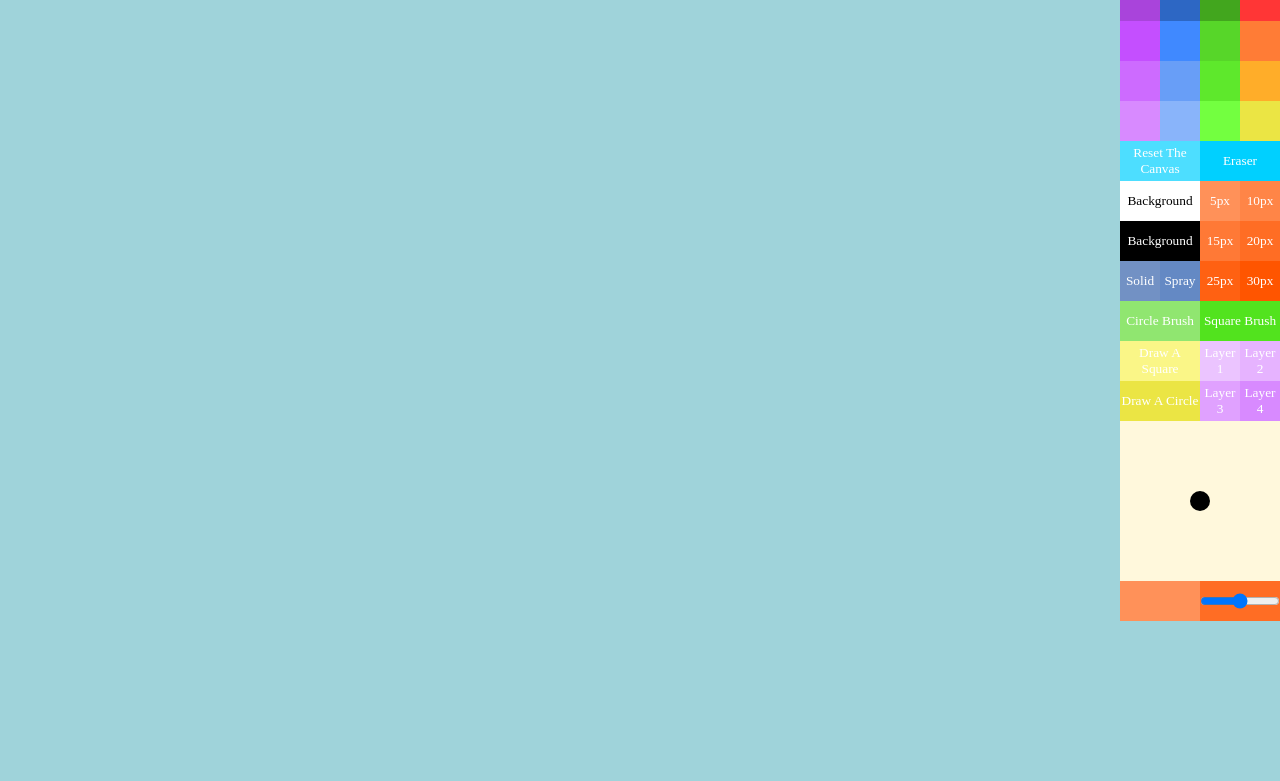
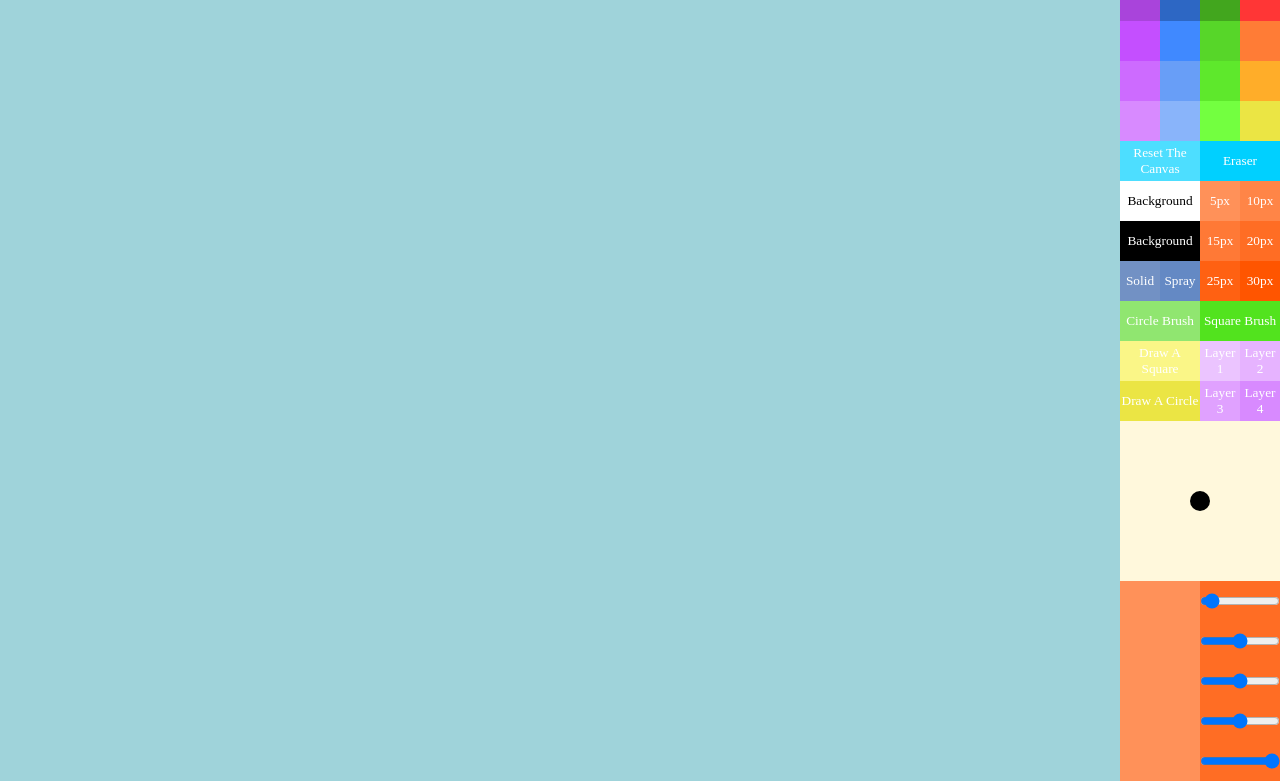
Before and after one commit to Techhead55/Paint.js, a plain HTML site: page index.html in a window 1280 px wide. Shown: the part 59-840 px from the top of the page. Before the commit the page ends 800 px from the top, so only its background shows below. Drawn offline with Linux system fonts and the light colour scheme; a web font is replaced by a local one.

Commit message:
v0.0.6.6
Bug fixes and started colour conversion.

```diff
--- a/index.html
+++ b/index.html
@@ -25,7 +25,7 @@
         <button id="button1" class="button" onclick="colourSet(colours[12])"></button>
         <button id="button2" class="button" onclick="colourSet(colours[8])"></button>
         <button id="button3" class="button" onclick="colourSet(colours[4])"></button>
-        <button id="button4" class="button" onclick="colourSet(colours[0])"></button>
+        <button id="button4" class="button" onclick="colourSet(255, 54, 54, o)"></button>
         <button id="button5" class="button" onclick="colourSet(colours[13])"></button>
         <button id="button6" class="button" onclick="colourSet(colours[9])"></button>
         <button id="button7" class="button" onclick="colourSet(colours[5])"></button>
@@ -71,7 +71,27 @@
         <!-- size slider-->
         <div id="sizeDisplay"></div>
         <div id="size"></div>
-        <input type="range" id="size" min="5" max="80" onchange="brushSet(this.value);">
+        <input type="range" id="size" min="5" max="80" value="10" onchange="brushSet(this.value);">
+
+        <!-- R -->
+        <div id="rcolDisplay"></div>
+        <div id="rcol"></div>
+        <input type="range" id="rcol" min="5" max="255" onchange="colourSet(this.value,g,b,o);">
+
+        <!-- G -->
+        <div id="gcolDisplay"></div>
+        <div id="gcol"></div>
+        <input type="range" id="gcol" min="5" max="255" onchange="colourSet(r,this.value,b,o);">
+
+        <!-- B -->
+        <div id="bcolDisplay"></div>
+        <div id="bcol"></div>
+        <input type="range" id="bcol" min="5" max="255" onchange="colourSet(r,g,this.value,o);">
+
+        <!-- O -->
+        <div id="ocolDisplay"></div>
+        <div id="ocol"></div>
+        <input type="range" id="ocol" min="1" max="100" value="100" onchange="colourSet(r,g,b,this.value);">
 
 
 
--- a/main.js
+++ b/main.js
@@ -16,6 +16,11 @@ var context5 = canvas5.getContext('2d');
 var canvas6 = document.getElementById('brushDisplay');
 var context6 = canvas6.getContext('2d');
 
+// Colours
+var r = 100,
+    g = 100,
+    b = 100,
+    o = 100;
 //resize
 function resizeCanvas(input) {
     input.width = document.width - 160;
@@ -95,10 +100,14 @@ function draw(x, y) {
         }
     }
 }
-function colourSet(input) {
-    brushColour = input;
+function colourSet(inr, ing, inb, ino) {
+    r = inr;
+    g = ing;
+    b = inb;
+    o = ino/100;
+    display(canvas6.width / 2, canvas6.height / 2);
+    brushColour = "rgba("+r+","+g+","+b+","+o+")";
     mode = "draw";
-    document.getElementById('colourpicker').style.backgroundColor = input;
 }
 function reset() {
     layerSelected.clearRect(0, 0, canvas.width, canvas.height);
@@ -108,7 +117,8 @@ function erase() {
 }
 function brushSet(input) {
     brushSize = input;
-    document.getElementById("brushDisplay").innerHTML = brushSize;
+    document.getElementById("brushDisplay").innerHTML = brushSize + "";
+    display(canvas6.width / 2, canvas6.height / 2);
 }
 function backgroundColour(input) {
     context.beginPath();
--- a/style.css
+++ b/style.css
@@ -99,7 +99,13 @@ body{
     color: white;
 }
 
-
+/* Brush Display*/
+#brushDisplay {
+    position: absolute;
+    background-color: #FFF8DC;
+    top: 480px;
+    right: 0px;
+}
 
 /*SIZE*/
 #size {
@@ -121,13 +127,89 @@ body{
     height: 40px;
     width: 80px;
 }
-#brushDisplay {
+
+
+/* R */
+#rcol {
     position: absolute;
-    background-color: #FFF8DC;
-    top: 480px;
+    background-color: #FF6D24;
+    top: 680px;
     right: 0px;
+    height: 40px;
+    width: 80px;
+    padding: 0px;
+    margin: 0px;
+    border: 0px;
+}
+#rcolDisplay {
+    position: absolute;
+    background-color: #FF9159;
+    top: 680px;
+    right: 80px;
+    height: 40px;
+    width: 80px;
+}
+/* G */
+#gcol {
+    position: absolute;
+    background-color: #FF6D24;
+    top: 720px;
+    right: 0px;
+    height: 40px;
+    width: 80px;
+    padding: 0px;
+    margin: 0px;
+    border: 0px;
+}
+#gcolDisplay {
+    position: absolute;
+    background-color: #FF9159;
+    top: 720px;
+    right: 80px;
+    height: 40px;
+    width: 80px;
+}
+/* B */
+#bcol {
+    position: absolute;
+    background-color: #FF6D24;
+    top: 760px;
+    right: 0px;
+    height: 40px;
+    width: 80px;
+    padding: 0px;
+    margin: 0px;
+    border: 0px;
+}
+#bcolDisplay {
+    position: absolute;
+    background-color: #FF9159;
+    top: 760px;
+    right: 80px;
+    height: 40px;
+    width: 80px;
 }
 
+/* O */
+#ocol {
+    position: absolute;
+    background-color: #FF6D24;
+    top: 800px;
+    right: 0px;
+    height: 40px;
+    width: 80px;
+    padding: 0px;
+    margin: 0px;
+    border: 0px;
+}
+#ocolDisplay {
+    position: absolute;
+    background-color: #FF9159;
+    top: 800px;
+    right: 80px;
+    height: 40px;
+    width: 80px;
+}
 
 
 
```
